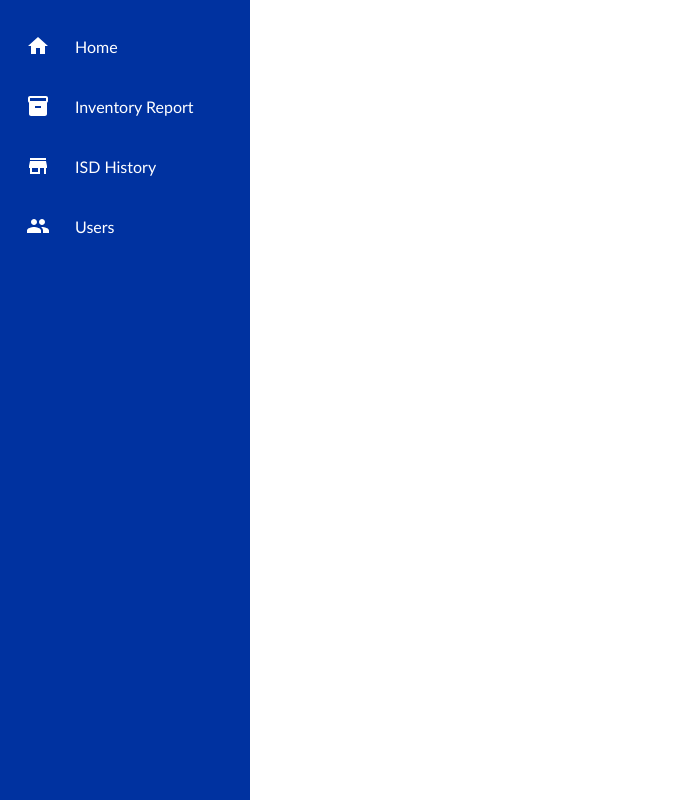
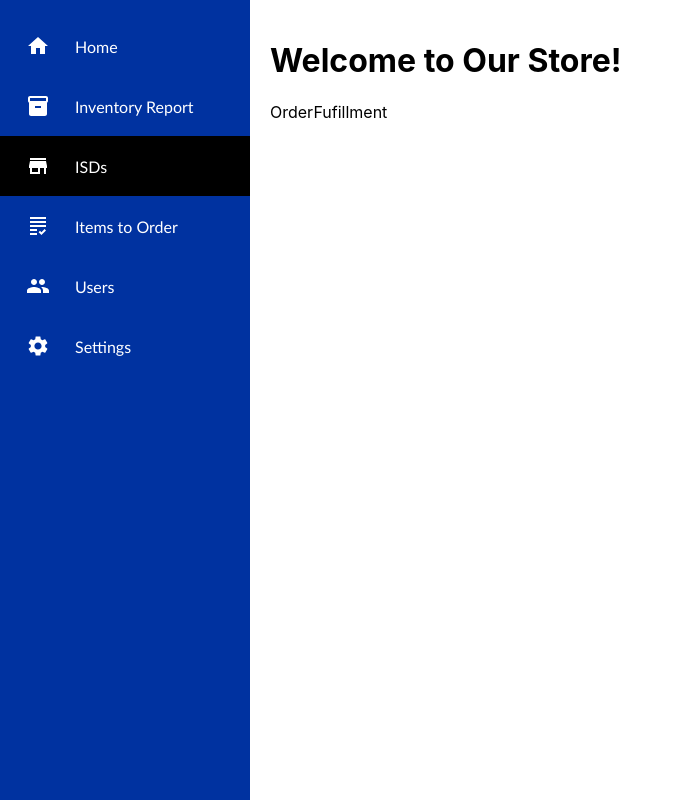
Before and after one commit to tdettling/CIS658_Semester_Project, a React (Create React App) app in the folder frontend/: page /ISDs in a window 1280 px wide. Shown: the whole page, without its empty margins (0-682 px from the left). Built offline with nearby package versions, Linux system fonts and the light colour scheme.

Commit message:
added page placeholders

```diff
--- a/frontend/src/App.js
+++ b/frontend/src/App.js
@@ -20,6 +20,10 @@ import './App.css';
 import ShowInventory from './Pages/ShowInventory';
 import HomeScreen from './Pages/Homescreen';
 import Sidebar from './Components/Sidebar';
+import ItemsToOrder from './Pages/ItemsToOrder'
+import OrderFufillment from './Pages/OrderFufillment';
+import Users from './Pages/Users';
+import ITP_Settings from './Pages/ITP_Settings';
 
 
 
@@ -32,6 +36,10 @@ function App() {
           <Routes>
             <Route path="/" element={<HomeScreen />} />
             <Route path="/inventory" element={<ShowInventory />} />
+            <Route path="/Users" element={<Users />} />
+            <Route path="/ItemsToOrder" element={<ItemsToOrder/>} />
+            <Route path="/ISDs" element={<OrderFufillment/>} />
+            <Route path="/Settings" element={<ITP_Settings/>} />
           </Routes>
         </div>
 
--- a/frontend/src/Components/SidebarData.js
+++ b/frontend/src/Components/SidebarData.js
@@ -3,6 +3,8 @@ import HomeIcon from '@mui/icons-material/Home';
 import InventoryIcon from '@mui/icons-material/Inventory';
 import StoreIcon from '@mui/icons-material/Store';
 import GroupIcon from '@mui/icons-material/Group';
+import GradingIcon from '@mui/icons-material/Grading';
+import SettingsIcon from '@mui/icons-material/Settings';
 
 export const SidebarData = [
     {
@@ -16,15 +18,27 @@ export const SidebarData = [
         link: "/inventory",
     },
     {
-        title:"ISD History",
+        title:"ISDs",
         icon: <StoreIcon />,
-        link: "/orders",
+        link: "/ISDs",
+    },
+
+    {
+        title:"Items to Order",
+        icon: <GradingIcon />,
+        link: "/ItemsToOrder",
     },
     {
         title:"Users",
         icon: <GroupIcon />,
-        link: "/users",
+        link: "/Users",
+    },
+    {
+        title:"Settings",
+        icon: <SettingsIcon />,
+        link: "/Settings",
     },
 
 
+
 ]
--- /dev/null
+++ b/frontend/src/Pages/ITP_Settings.jsx
@@ -0,0 +1,15 @@
+import React from 'react';
+import { Link } from 'react-router-dom';
+
+
+const ITP_Settings = () => {
+  return (
+    <div>
+      <h1>Welcome to Our Store!</h1>
+      <p>ITP_Settings</p>
+
+    </div>
+  );
+}
+
+export default ITP_Settings;
--- /dev/null
+++ b/frontend/src/Pages/ItemsToOrder.jsx
@@ -0,0 +1,15 @@
+import React from 'react';
+import { Link } from 'react-router-dom';
+
+
+const ItemsToOrder = () => {
+  return (
+    <div>
+      <h1>Welcome to Our Store!</h1>
+      <p>ItemsToOrder</p>
+
+    </div>
+  );
+}
+
+export default ItemsToOrder;
--- /dev/null
+++ b/frontend/src/Pages/OrderFufillment.jsx
@@ -0,0 +1,15 @@
+import React from 'react';
+import { Link } from 'react-router-dom';
+
+
+const OrderFufillment = () => {
+  return (
+    <div>
+      <h1>Welcome to Our Store!</h1>
+      <p>OrderFufillment</p>
+
+    </div>
+  );
+}
+
+export default OrderFufillment;
--- /dev/null
+++ b/frontend/src/Pages/Users.jsx
@@ -0,0 +1,15 @@
+import React from 'react';
+import { Link } from 'react-router-dom';
+
+
+const Users = () => {
+  return (
+    <div>
+      <h1>Welcome to Our Store!</h1>
+      <p>Users</p>
+
+    </div>
+  );
+}
+
+export default Users;
```
